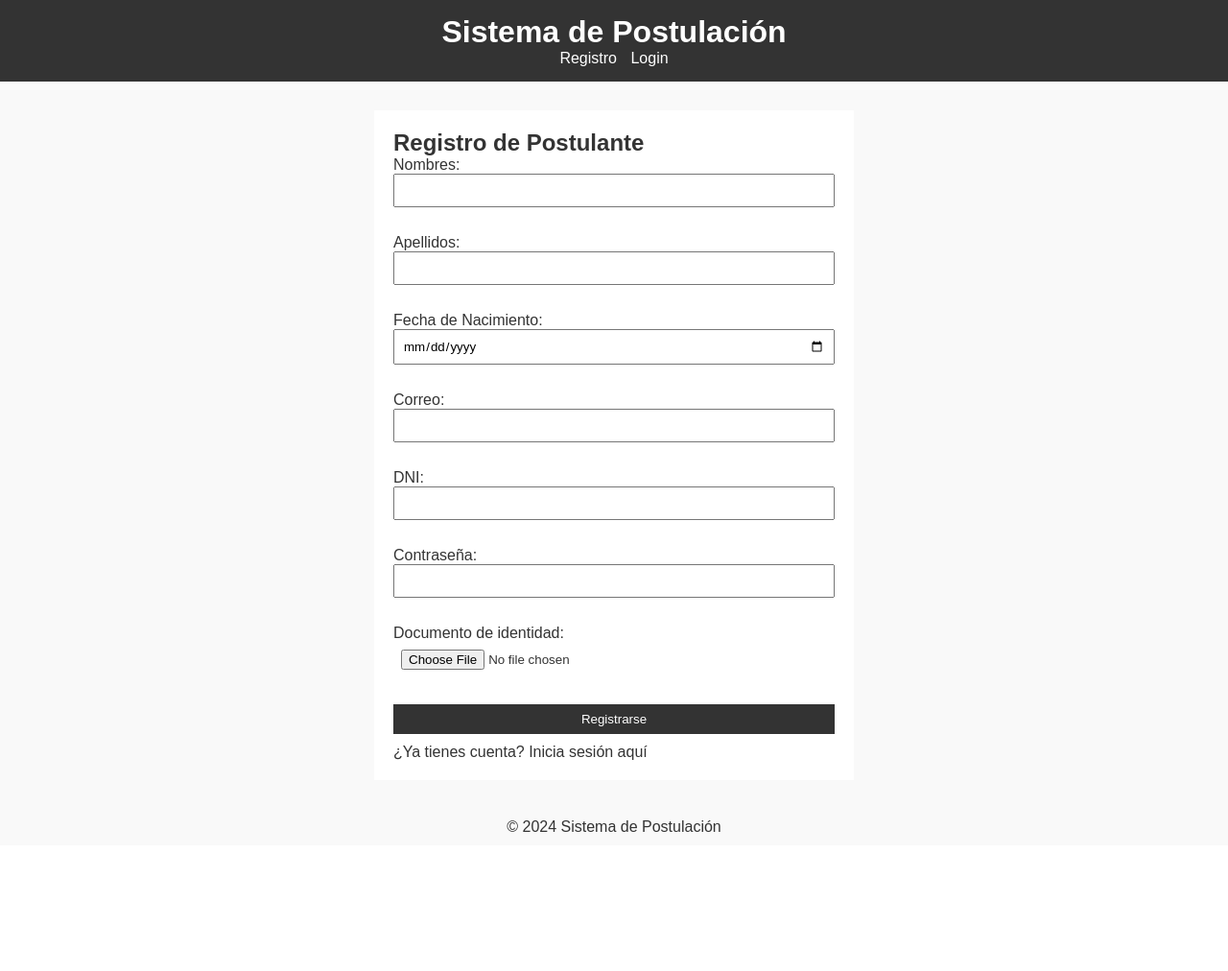
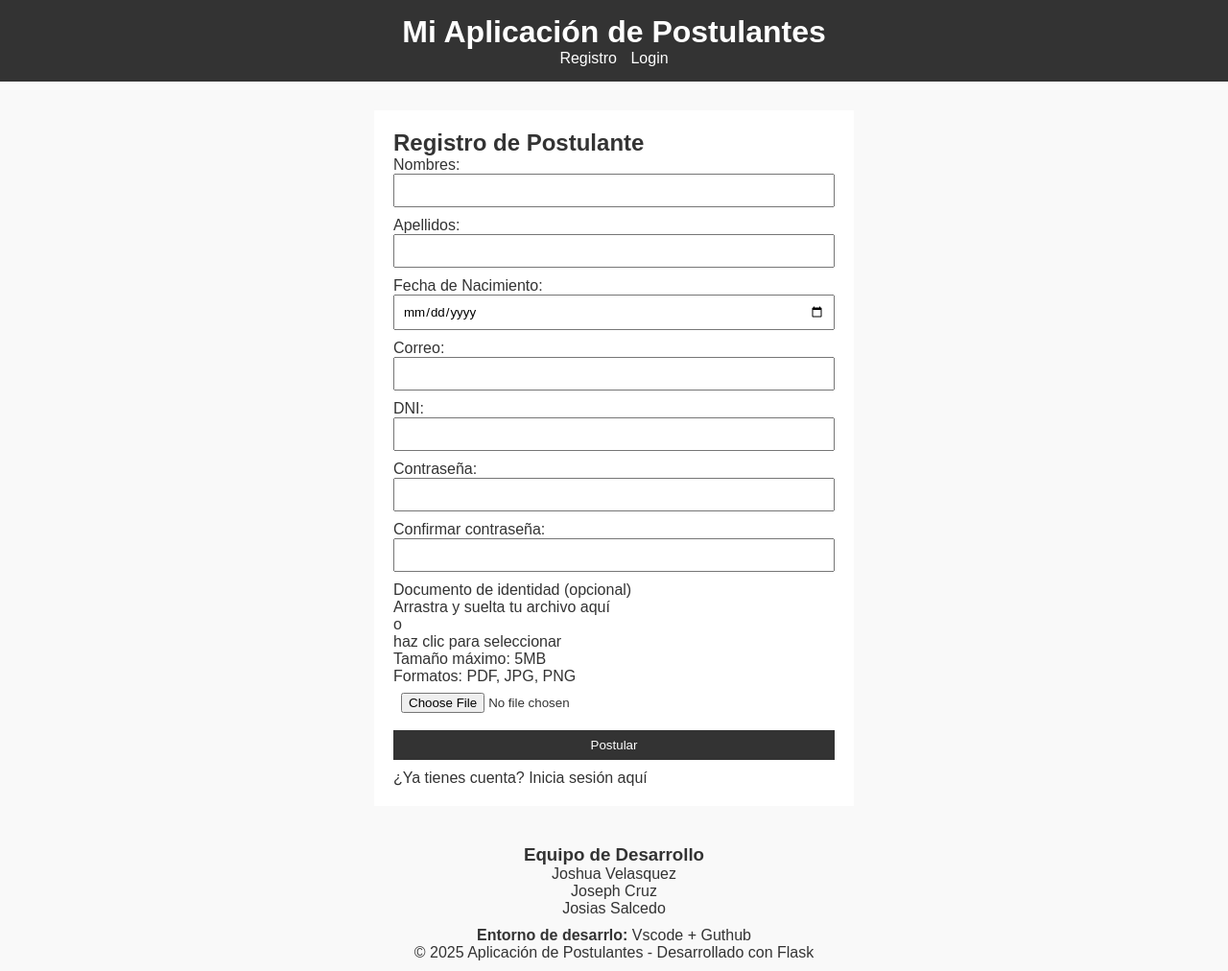
Before and after one commit to KalebCxDev/flask-login-system, a Flask app: page / in a window 1280 px wide. Shown: the whole page at 96% size. Before the commit the page ends 867 px from the top, so only its background shows below. Run offline with Flask 3, Linux system fonts and the light colour scheme.

Commit message:
Archivos html listos

```diff
--- a/templates/base.html
+++ b/templates/base.html
@@ -2,30 +2,32 @@
 <html lang="es">
 <head>
     <meta charset="UTF-8">
-    <title>{% block title %}Sistema de Postulación{% endblock %}</title>
+    <title>{% block title %}Mi Aplicación{% endblock %}</title>
     <link rel="stylesheet" href="{{ url_for('static', filename='css/styles.css') }}">
 </head>
 <body>
     <header>
-        <h1>Sistema de Postulación</h1>
+        <h1>Mi Aplicación de Postulantes</h1>
         <nav>
             {% if session.user_id %}
-                <a href="/dashboard">Dashboard</a>
-                <a href="/perfil">Perfil</a>
-                <a href="/mis_archivos">Archivos</a>
-                <a href="/logout">Salir</a>
+                <!-- Usuario logueado -->
+                <a href="{{ url_for('dashboard') }}">Dashboard</a>
+                <a href="{{ url_for('perfil') }}">Mi Perfil</a>
+                <a href="{{ url_for('mis_archivos') }}">Mis Archivos</a>
+                <a href="{{ url_for('logout') }}">Cerrar Sesión</a>
             {% else %}
-                <a href="/">Registro</a>
-                <a href="/login">Login</a>
+                <!-- Usuario no logueado -->
+                <a href="{{ url_for('index') }}">Registro</a>
+                <a href="{{ url_for('login') }}">Login</a>
             {% endif %}
         </nav>
     </header>
 
     {% with messages = get_flashed_messages(with_categories=true) %}
         {% if messages %}
-            <div>
+            <div class="flash-messages">
                 {% for category, message in messages %}
-                    <div>{{ message }}</div>
+                    <div class="flash {{ category }}">{{ message }}</div>
                 {% endfor %}
             </div>
         {% endif %}
@@ -37,7 +39,26 @@
     </main>
 
     <footer>
-        <p>&copy; 2024 Sistema de Postulación</p>
+        <div class="footer-content">
+            <div class="team-section">
+                <h3>Equipo de Desarrollo</h3>
+                <ul>
+                    <li>Joshua Velasquez<li>
+                    <li>Joseph Cruz</li>
+                    <li>Josias Salcedo</li>
+                </ul>
+            </div>
+
+            <div class="info-section">
+                <p><strong>Entorno de desarrlo:</strong> Vscode + Guthub</p>
+            </div>
+
+            <div class="copyright-section">
+                <p>&copy; 2025 Aplicación de Postulantes - Desarrollado con Flask</p>
+            </div>
+        </div>
     </footer>
+
+    <script src="{{ url_for('static', filename='js/validations.js') }}"></script>
 </body>
 </html>
--- a/templates/register.html
+++ b/templates/register.html
@@ -5,30 +5,76 @@
 {% block content %}
 <h2>Registro de Postulante</h2>
 
-<form action="/postular" method="post" enctype="multipart/form-data">
-    <label>Nombres:</label>
-    <input type="text" name="nombres" required><br><br>
+<form action="{{ url_for('postular') }}" method="post" enctype="multipart/form-data" class="two-column-form" id="registrationForm">
+    <!-- Columna 1: Todos los datos personales -->
+    <div class="form-column personal-data-column">
+        <div class="form-group">
+            <label for="nombres">Nombres:</label>
+            <input type="text" id="nombres" name="nombres" required>
+        </div>
 
-    <label>Apellidos:</label>
-    <input type="text" name="apellidos" required><br><br>
+        <div class="form-group">
+            <label for="apellidos">Apellidos:</label>
+            <input type="text" id="apellidos" name="apellidos" required>
+        </div>
 
-    <label>Fecha de Nacimiento:</label>
-    <input type="date" name="fecha_nacimiento" required><br><br>
+        <div class="form-group">
+            <label for="fecha_nacimiento">Fecha de Nacimiento:</label>
+            <input type="date" id="fecha_nacimiento" name="fecha_nacimiento" required>
+        </div>
 
-    <label>Correo:</label>
-    <input type="email" name="correo" required><br><br>
+        <div class="form-group">
+            <label for="correo">Correo:</label>
+            <input type="email" id="correo" name="correo" required>
+        </div>
 
-    <label>DNI:</label>
-    <input type="text" name="dni" required><br><br>
+        <div class="form-group">
+            <label for="dni">DNI:</label>
+            <input type="text" id="dni" name="dni" required maxlength="8">
+        </div>
 
-    <label>Contraseña:</label>
-    <input type="password" name="password" required><br><br>
+        <div class="form-group">
+            <label for="password">Contraseña:</label>
+            <input type="password" id="password" name="password" required>
+        </div>
 
-    <label>Documento de identidad:</label>
-    <input type="file" name="archivo_de_identidad"><br><br>
+        <div class="form-group">
+            <label for="password_confirm">Confirmar contraseña:</label>
+            <input type="password" id="password_confirm" name="password_confirm" required>
+        </div>
+    </div>
 
-    <button type="submit">Registrarse</button>
+    <!-- Columna 2: Solo el campo de archivo con área de drop -->
+    <div class="form-column file-column">
+        <div class="file-upload-area">
+            <label for="archivo_de_identidad">Documento de identidad (opcional)</label>
+
+            <div class="file-drop-zone" id="dropZone">
+                <p>Arrastra y suelta tu archivo aquí</p>
+                <p>o</p>
+                <p><span class="browse-link">haz clic para seleccionar</span></p>
+                <p>Tamaño máximo: 5MB</p>
+                <p>Formatos: PDF, JPG, PNG</p>
+            </div>
+
+            <input type="file" id="archivo_de_identidad" name="archivo_de_identidad" class="file-input-hidden" accept=".pdf,.jpg,.jpeg,.png">
+
+            <div class="file-preview" id="filePreview">
+                <p class="file-name" id="fileName"></p>
+                <p class="file-size" id="fileSize"></p>
+            </div>
+        </div>
+    </div>
+
+    <!-- Botón que ocupa ancho completo -->
+    <div class="form-actions full-width">
+        <button type="submit">Postular</button>
+    </div>
+
+    <!-- Enlace de login que ocupa ancho completo -->
+    <div class="login-link full-width">
+        <p>¿Ya tienes cuenta? <a href="{{ url_for('login') }}">Inicia sesión aquí</a></p>
+    </div>
 </form>
 
-<p>¿Ya tienes cuenta? <a href="/login">Inicia sesión aquí</a></p>
 {% endblock %}
```
Also changed, not shown: templates/dashboard.html (+10 -7 lines), templates/files.html (+36 -11 lines), templates/login.html (+6 -6 lines), templates/profile.html (+11 -11 lines).
